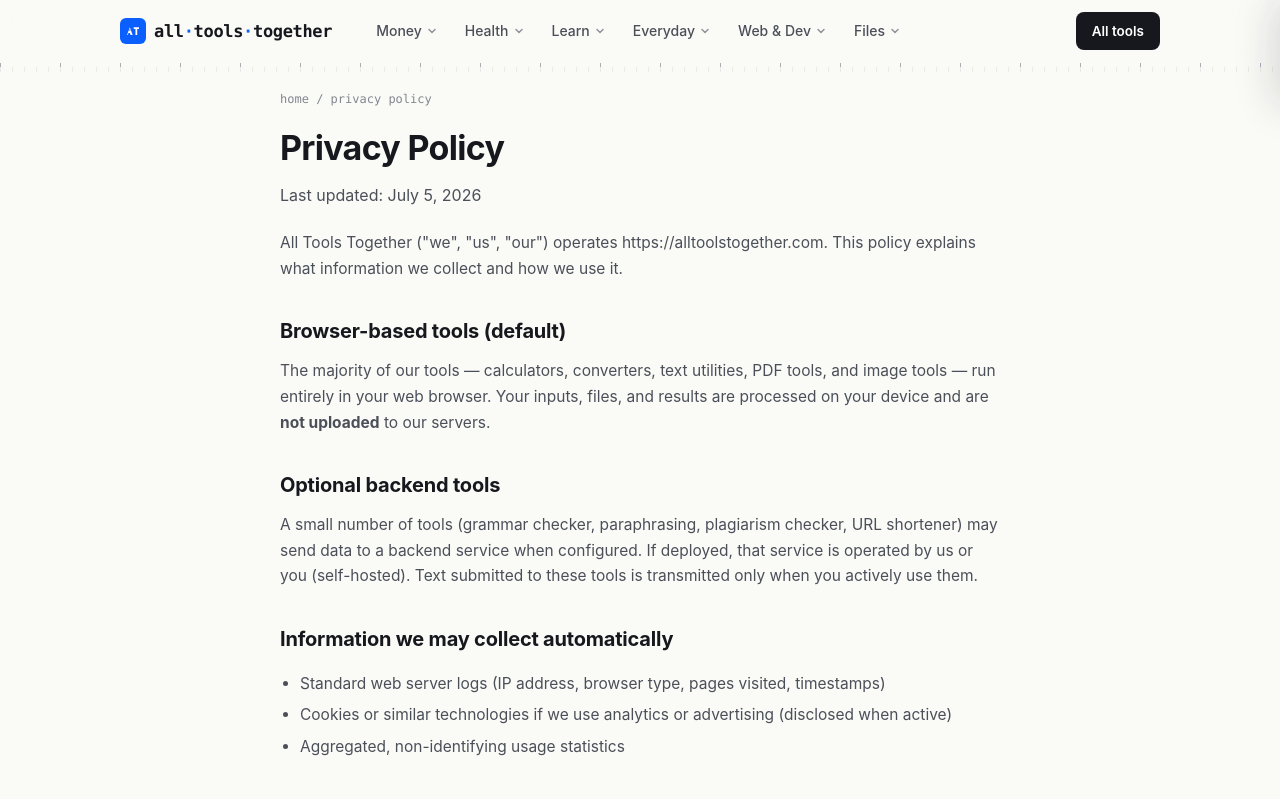
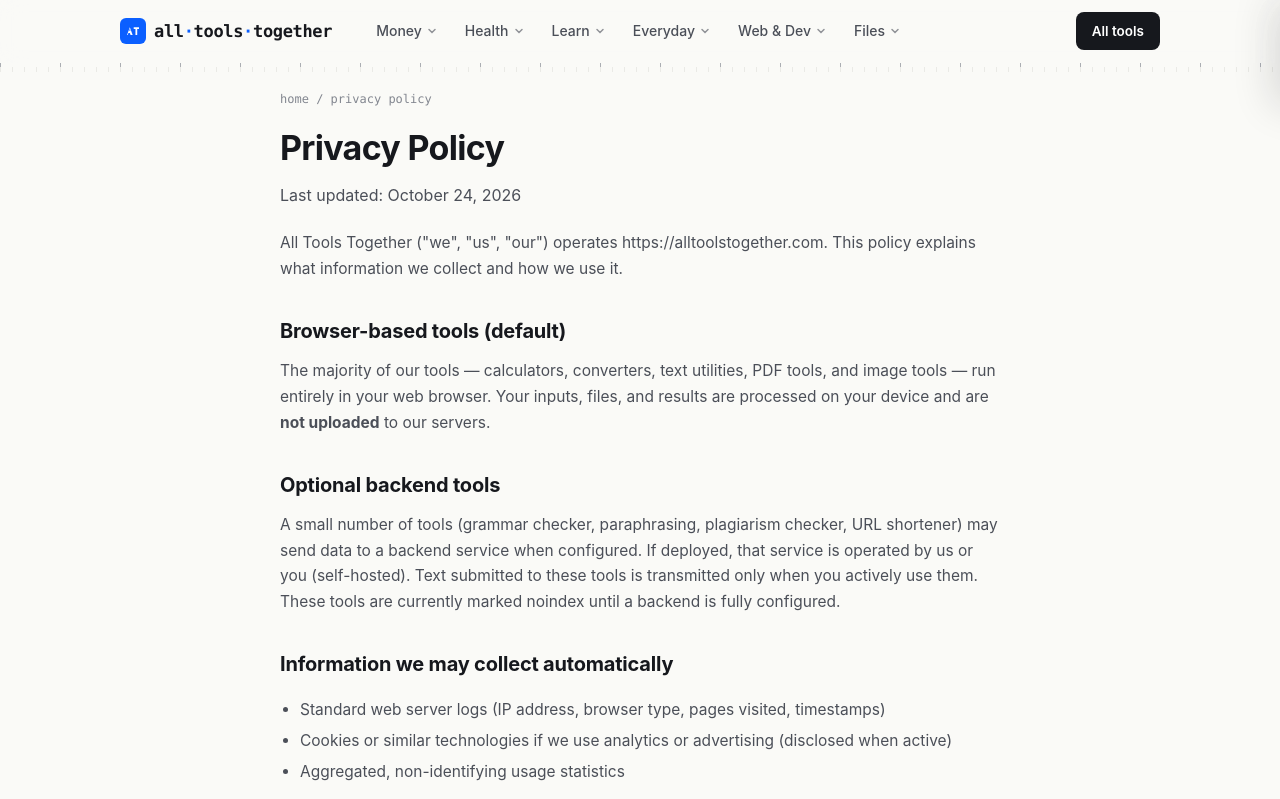
Before and after one commit to rajveer7790/alltoolstoghter, a Next.js app: page /privacy in a window 1280 px wide. Shown: the top 799 px of the page. Built offline with nearby package versions, Linux system fonts and the light colour scheme.

Commit message:
Fix privacy page future date bug (July 2026 → October 2026) + clearer wording

```diff
--- a/app/privacy/page.tsx
+++ b/app/privacy/page.tsx
@@ -15,11 +15,11 @@ export const metadata: Metadata = {
 };
 
 export default function PrivacyPage() {
-  const updated = 'July 5, 2026';
+  const updated = 'October 24, 2026';
   return (
     <StaticPage title="Privacy Policy" subtitle={`Last updated: ${updated}`}>
       <p>
-        {SITE.name} (&quot;we&quot;, &quot;us&quot;, &quot;our&quot;) operates {SITE.url}. This policy explains
+        {SITE.name} ("we", "us", "our") operates {SITE.url}. This policy explains
         what information we collect and how we use it.
       </p>
       <h2>Browser-based tools (default)</h2>
@@ -32,7 +32,8 @@ export default function PrivacyPage() {
       <p>
         A small number of tools (grammar checker, paraphrasing, plagiarism checker, URL shortener) may send data
         to a backend service when configured. If deployed, that service is operated by us or you (self-hosted).
-        Text submitted to these tools is transmitted only when you actively use them.
+        Text submitted to these tools is transmitted only when you actively use them. These tools are currently
+        marked noindex until a backend is fully configured.
       </p>
       <h2>Information we may collect automatically</h2>
       <ul>
@@ -45,7 +46,7 @@ export default function PrivacyPage() {
         Some tools connect to third-party APIs from your browser (e.g. currency exchange rates). Those requests
         go directly from your device to the third party subject to their privacy policies.
       </p>
-      <h2>Children&apos;s privacy</h2>
+      <h2>Children's privacy</h2>
       <p>
         Our services are not directed at children under 13. We do not knowingly collect personal information from children.
       </p>
@@ -55,7 +56,7 @@ export default function PrivacyPage() {
         Contact us at <a href={`mailto:${SITE.email}`}>{SITE.email}</a>.
       </p>
       <h2>Changes</h2>
-      <p>We may update this policy. The &quot;Last updated&quot; date at the top reflects the latest revision.</p>
+      <p>We may update this policy. The "Last updated" date at the top reflects the latest revision.</p>
       <h2>Contact</h2>
       <p>
         Questions about this policy: <a href={`mailto:${SITE.email}`}>{SITE.email}</a> or our{' '}
```
